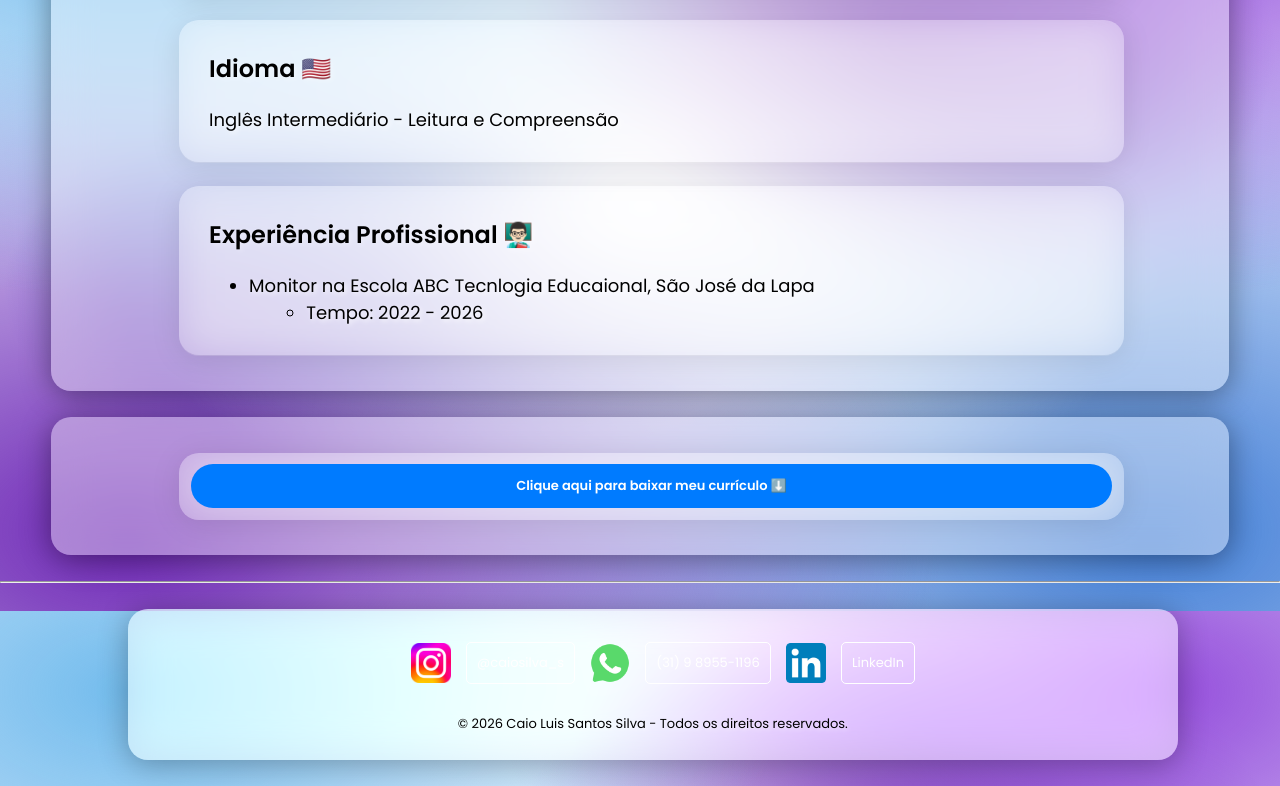
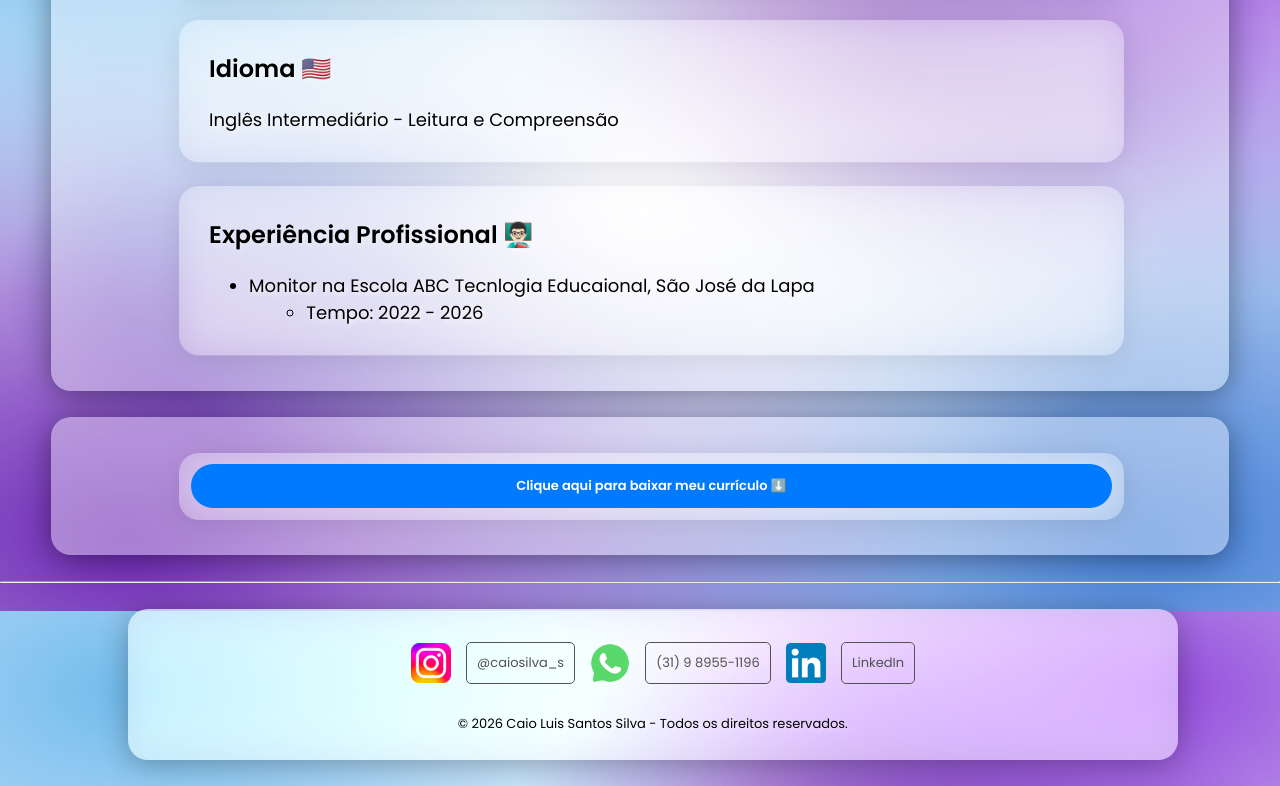
Before and after one commit to silvacaio7002/portfolio, a plain HTML site: page index.html in a window 1280 px wide. Shown: the part 1789-2575 px from the top of the page. Drawn offline with Linux system fonts and the light colour scheme.

Commit message:
Add files via upload

```diff
--- a/style.css
+++ b/style.css
@@ -51,22 +51,6 @@
             0% { background-position: 0% 50%; }
             50% { background-position: 100% 50%; }
             100% { background-position: 0% 50%; }
-        }
-
-.typewriter {
-            font-family: monospace;
-            font-size: 2rem;
-            overflow: hidden;
-            white-space: nowrap;
-            margin: 0 auto;
-            animation:
-                typing 3s steps(40, end),
-                blink-caret .75s step-end infinite;
-        }
-
-        @keyframes typing {
-            from { width: 0 }
-            to { width: 60% }
         }
 #imgPerfil{
     width: 35%;
@@ -217,15 +201,15 @@ footer{
 }
 #redes_sociais a{
     text-decoration: none;
-    color: white;
+    color: rgb(82, 82, 82);
     padding: 0.8% 0.8%;
-    border: 1px solid white;
+    border: 1px solid rgb(82, 82, 82);
     border-radius: 5px;
     transition: 0.3s;
 }
 
 #redes_sociais a:hover {
-  background-color: white;
+  background-color: rgb(255, 255, 255);
   color: #222;
 }
 .copyright{
@@ -254,6 +238,21 @@ footer{
 @media screen and (min-width: 768px) {
 
 
+    .typewriter {
+            font-family: monospace;
+            font-size: 2rem;
+            overflow: hidden;
+            white-space: nowrap;
+            margin: 0 auto;
+            animation:
+                typing 3s steps(40, end),
+                blink-caret .75s step-end infinite;
+        }
+
+        @keyframes typing {
+            from { width: 0 }
+            to { width: 60% }
+        }
 #imgPerfil{
     width: 20%;
     border-radius: 700px;
@@ -404,9 +403,9 @@ footer{
 }
 #redes_sociais a{
     text-decoration: none;
-  color: white;
+  color: rgb(82, 82, 82);
   padding: 1% 1%;
-  border: 1px solid white;
+  border: 1px solid rgb(83, 83, 83);
   border-radius: 5px;
   transition: 0.3s;
 }
```
